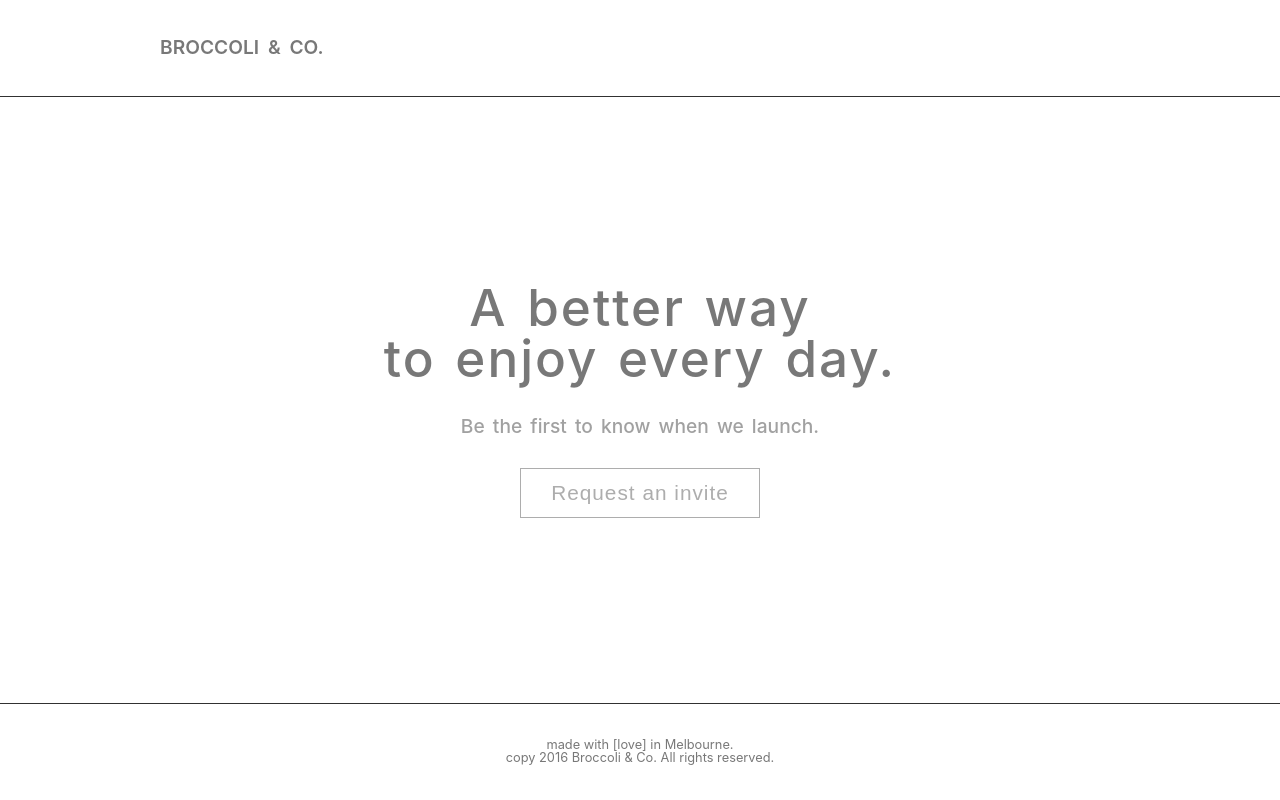
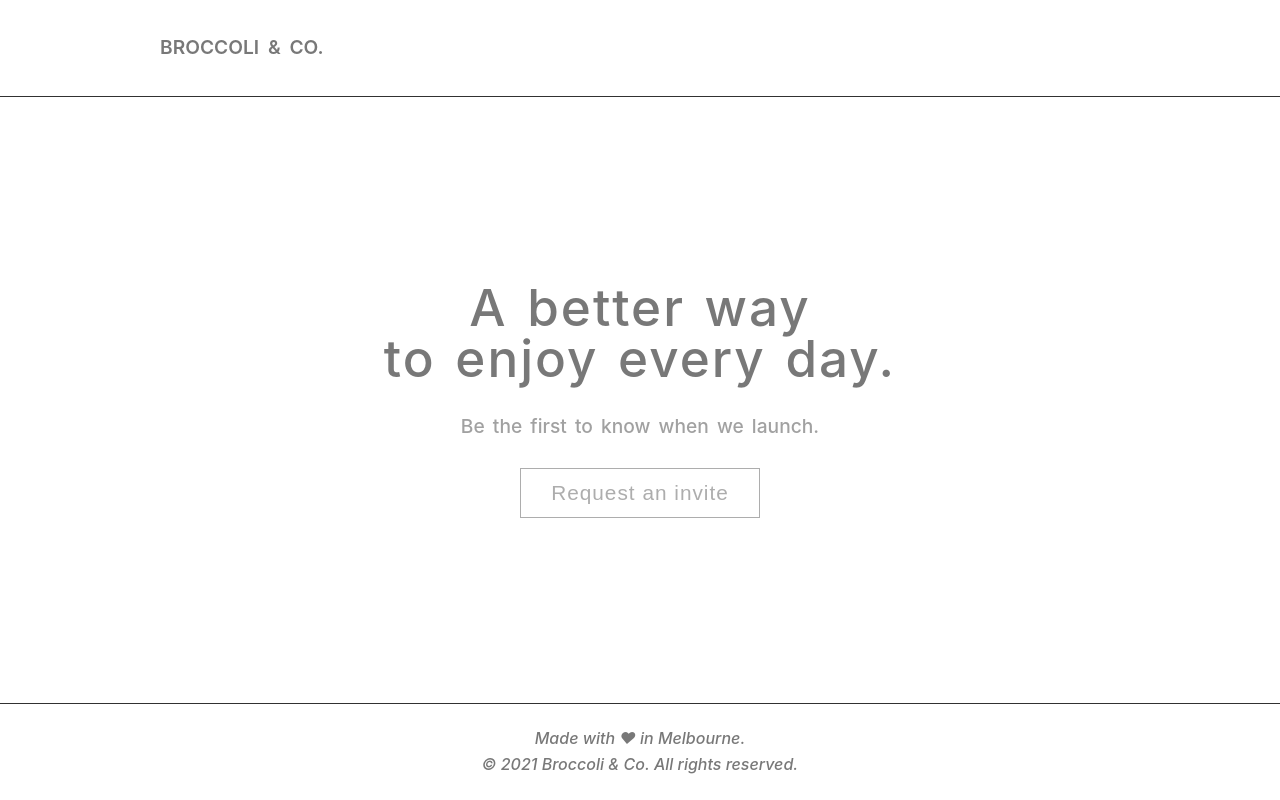
Before and after one commit to LucasYang/broccoli-co, a React (Create React App) app: page / in a window 1280 px wide. Built offline with nearby package versions, Linux system fonts and the light colour scheme.

Commit message:
chore: update footer copy

```diff
--- a/src/App.tsx
+++ b/src/App.tsx
@@ -10,8 +10,8 @@ function App() {
         <LandingPage />
       </main>
       <footer className="app__footer">
-        <p>made with [love] in Melbourne.</p>
-        <p>copy 2016 Broccoli & Co. All rights reserved.</p>
+        <p className="app__footer__p">Made with ♥ in Melbourne.</p>
+        <p className="app__footer__p">© {new Date().getFullYear()} Broccoli & Co. All rights reserved.</p>
       </footer>
     </div>
   );
```
